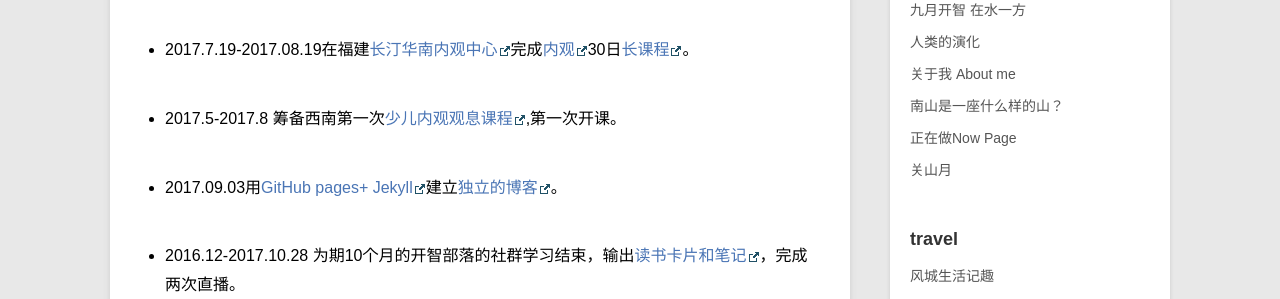
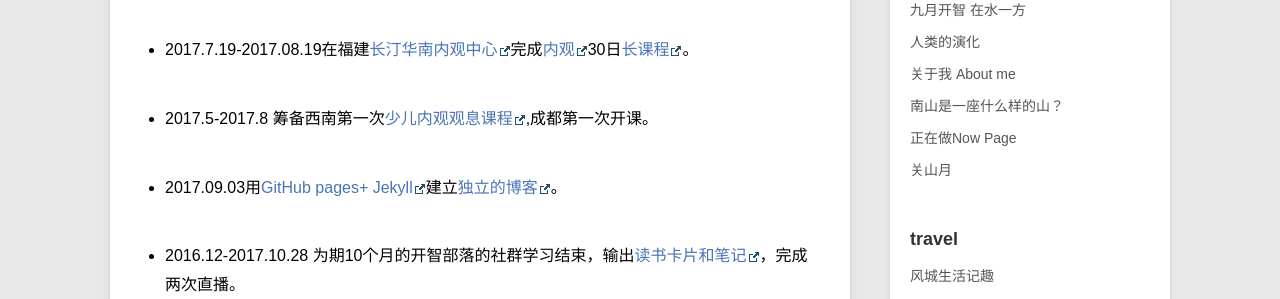
Before and after one commit to violettianjie/violettianjie.github.io, a Jekyll site: the page built from _posts/blog/2017-09-03-now.md, in a window 1280 px wide. Shown: the part 339-638 px from the top of the page. Built offline with Jekyll 4.4.1, drawn with Linux system fonts in a browser that asks for light colours; comment, search, counter and statistics services are not loaded.

Commit message:
Update 2017-09-03-now.md

```diff
--- a/_posts/blog/2017-09-03-now.md
+++ b/_posts/blog/2017-09-03-now.md
@@ -11,7 +11,7 @@ category: blog
 
 - 2017.7.19-2017.08.19在福建[长汀华南内观中心](http://ng.81355.net/course.action?schoolIntroId=1)完成[内观](https://www.dhamma.org/zh-HANS/index)30日[长课程](https://www.dhamma.org/zh-HANS/courses/glossary)。
 
-- 2017.5-2017.8 筹备西南第一次[少儿内观观息课程](http://ctc.81355.net),第一次开课。
+- 2017.5-2017.8 筹备西南第一次[少儿内观观息课程](http://ctc.81355.net),成都第一次开课。
 
 - 2017.09.03用[GitHub pages+ Jekyll](https://violettianjie.github.io/03sep)建立[独立的博客](https://violettianjie.github.io)。
 
```
